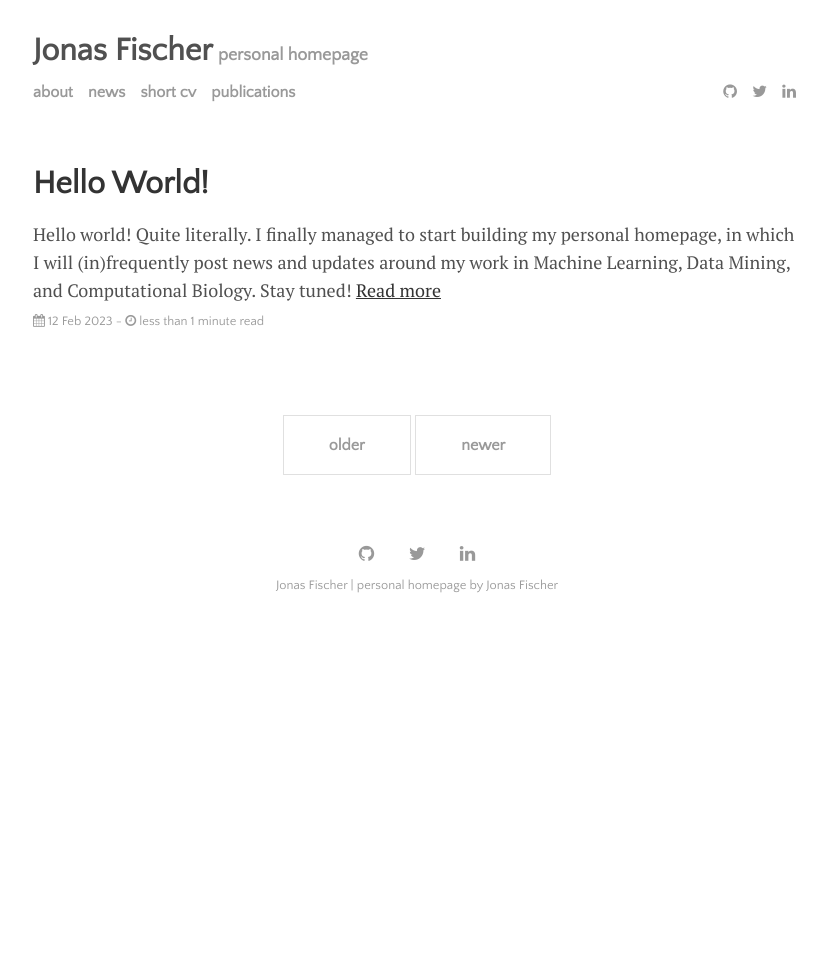
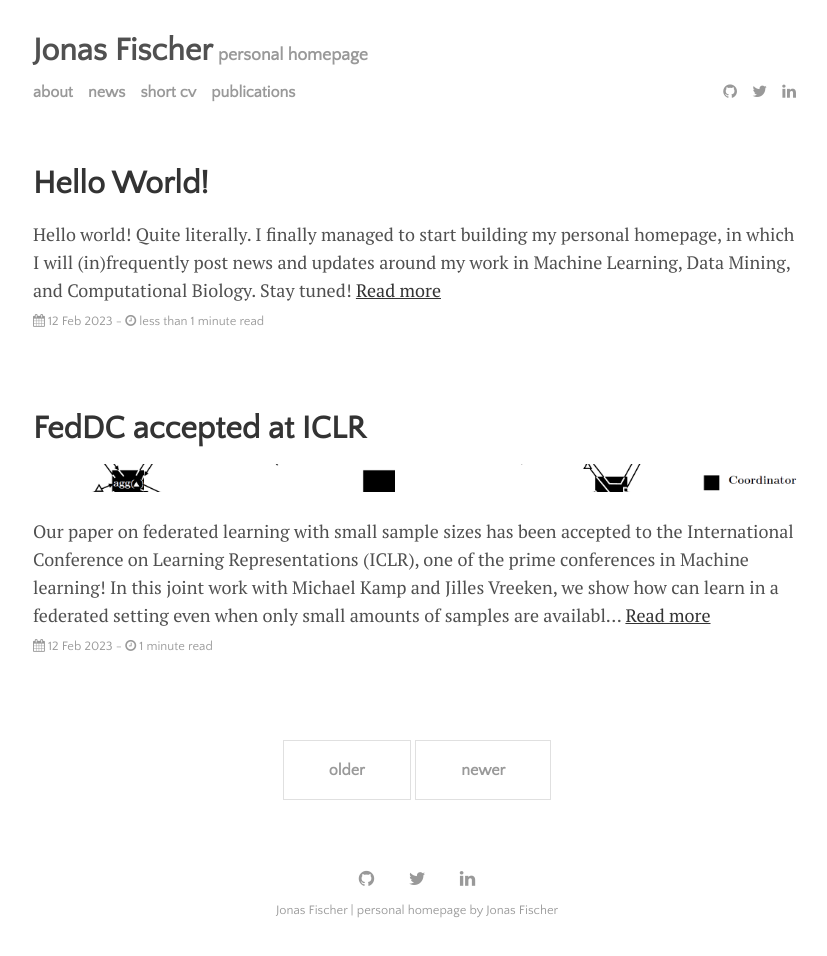
Before and after one commit to FischerJo/FischerJo.github.io, a Jekyll site: the page built from index.html, in a window 1280 px wide. Shown: the whole page, without its empty margins (223-1050 px from the left). Built offline with Jekyll 4.4.1, drawn with Linux system fonts in a browser that asks for light colours; the list of posts is cut into pages by our own code; before the commit the page ends 900 px from its top, so only the background shows below that.

Commit message:
Added new blog post about feddc

```diff
--- /dev/null
+++ b/_posts/2023-02-12-feddc-iclr.md
@@ -0,0 +1,17 @@
+---
+layout: post
+title: "FedDC accepted at ICLR"
+author: "Jonas Fischer"
+categories: journal
+tags: [ML, federated, privacy]
+image: feddc_overview_2.png
+---
+
+Our paper on federated learning with small sample sizes has been accepted to the [International Conference on Learning Representations (ICLR)](https://iclr.cc), one of the prime conferences in Machine learning!
+
+In this joint work with Michael Kamp and Jilles Vreeken, we show how can learn in a *federated* setting even when only *small amounts of samples* are available per client and privacy is a huge concern, as typically is the case in hospital settings.
+We introduce a new communication technique (visualized in the image) which we term federated daisy chaining (FedDC), which mixes traditional communication of model averages through a central server with directly passing on models in a randomized and privacy-preserving way.
+
+In convex settings, we provably show that using appropriate aggregation techniques, our approach can properly learn a good model even on small amounts of data, where current methods fail. On synthetic benchmark and real-world biomedical imaging data, we show that for non-convex methods, such as CNNs, our method greatly outperforms state-of-the-art methods when only small amounts of data are available.
+
+As excited as we are? [Here](https://arxiv.org/pdf/2110.03469.pdf) is a preprint!
--- a/_sass/_base.scss
+++ b/_sass/_base.scss
@@ -45,7 +45,9 @@ a:hover {
 img {
   max-width: 100%;
   height: auto;
-  border-radius: 25px;
+  border-radius: 5px;
+  margin-left:20px;
+  margin-right:20px;
 }
 
 blockquote {
```
